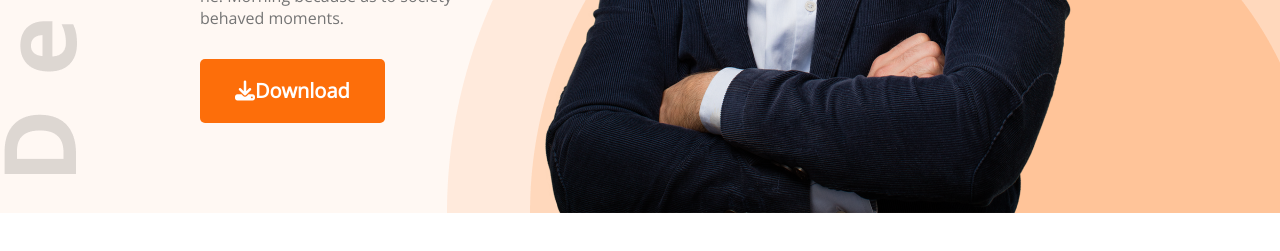
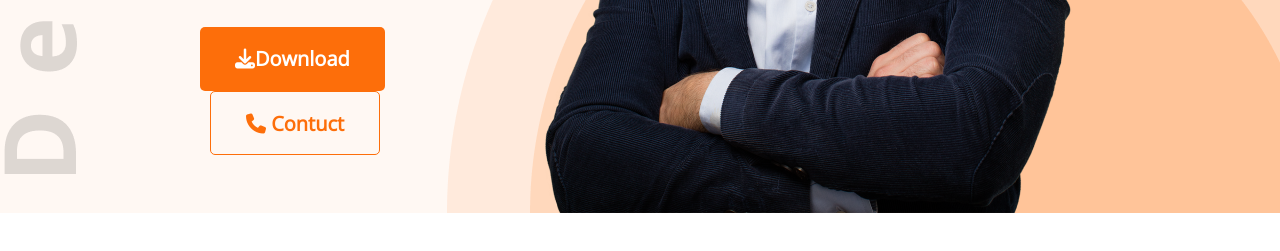
Before and after one commit to Saki4555/beginner_portfolio, a plain HTML site: page index.html in a window 1280 px wide. Shown: the part 627-878 px from the top of the page. Drawn offline with nearby package versions, Linux system fonts and the light colour scheme.

Commit message:
contuct button added

```diff
--- a/index.html
+++ b/index.html
@@ -26,6 +26,7 @@
             <h1 class="banner_sub_title">Mary Hardy</h1>
             <p class="banner_description">Shot what able cold new see hold.Friendly as an betrayed formerly he. Morning because as to society behaved moments.</p>
             <button class="button_primary"><i class="fa-solid fa-download"></i>Download</button>
+            <button class="contuct_button"><i class="fa-solid fa-phone"></i> Contuct</button>
         </div>
         <img src="images/hardy.png" alt="">
        </div>
--- a/styles/style.css
+++ b/styles/style.css
@@ -153,7 +153,7 @@ section {
     gap: 24px;
 }
 
-.resume_item{
+.resume_item {
     margin-top: 30px;
     margin-bottom: 30px;
 }
@@ -176,30 +176,45 @@ section {
     color: #757575;
 }
 
-.resume_button{
+.resume_button {
     margin-top: 50px;
     text-align: center;
 }
 
 /* contuct section */
-.contuct{
+.contuct {
     display: flex;
     gap: 100px;
     background: #FFF8F3;
     padding: 130px 200px;
 }
-.contuct .section_title{
+
+.contuct .section_title {
     text-align: left;
 }
 
-.contuct input[type="text"], input[type="email"], textarea{
+.contuct input[type="text"],
+input[type="email"],
+textarea {
     margin-bottom: 24px;
     border: 0;
     width: 100%;
-    padding:18px 30px;
+    padding: 18px 30px;
 }
 
-.contuct a{
+.contuct a {
     text-decoration: none;
     margin-right: 24px;
 }
+
+.contuct_button {
+    font-weight: 700;
+    font-size: 20px;
+    color: #FD6E0A;
+    padding: 18px 35px;
+    height: 64px;
+    margin-left: 10px;
+    border: 1px solid #FD6E0A;
+    border-radius: 5px;
+    background: #FFF8F3;
+}
```
